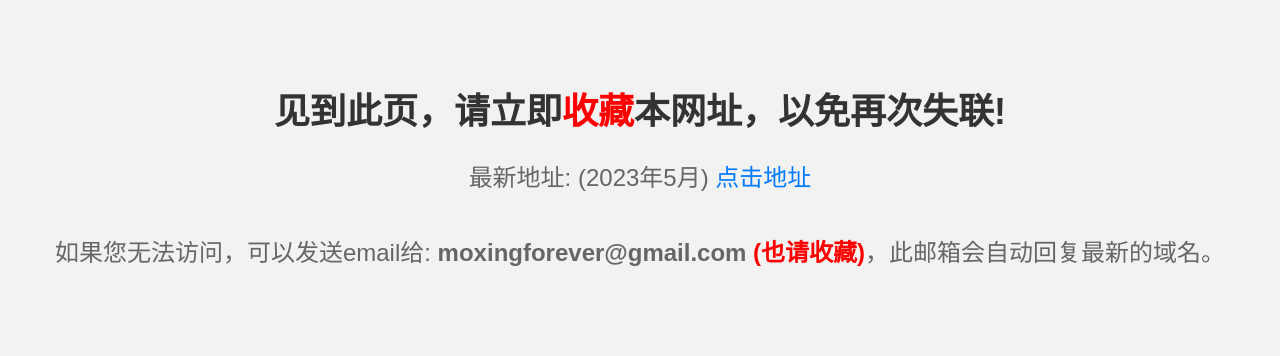
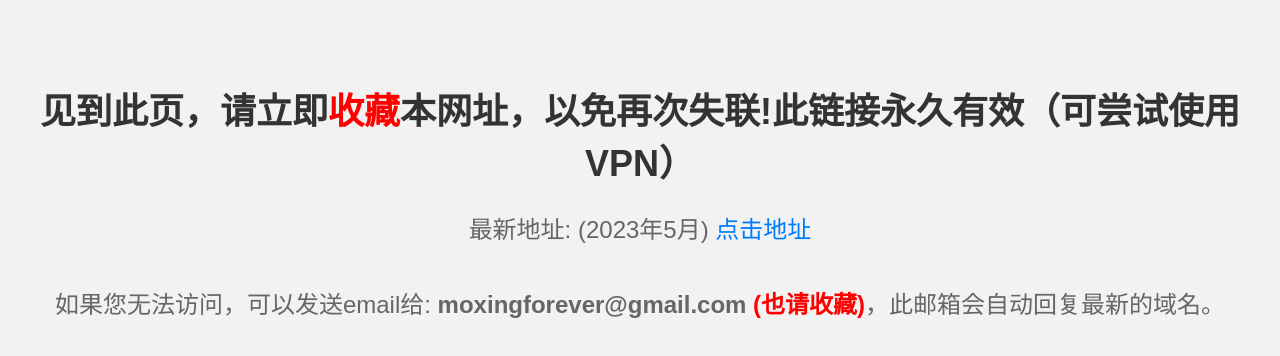
Before and after one commit to moxingh/moxingh.github.io, a plain HTML site: page index.html in a window 1280 px wide. Drawn offline with Linux system fonts and the light colour scheme.

Commit message:
Update index.html

```diff
--- a/index.html
+++ b/index.html
@@ -30,7 +30,7 @@
     </style>
   </head>
   <body>
-    <h1>见到此页，请立即<span style="color:red;">收藏</span>本网址，以免再次失联!</h1>
+    <h1>见到此页，请立即<span style="color:red;">收藏</span>本网址，以免再次失联!此链接永久有效（可尝试使用VPN）</h1>
     <p>最新地址: (2023年5月) <a href="http://moxing.pet">点击地址</a></p>
 
     <p>如果您无法访问，可以发送email给: <b>moxingforever@gmail.com <span style="color:red;">(也请收藏)</span></b>，此邮箱会自动回复最新的域名。
```
